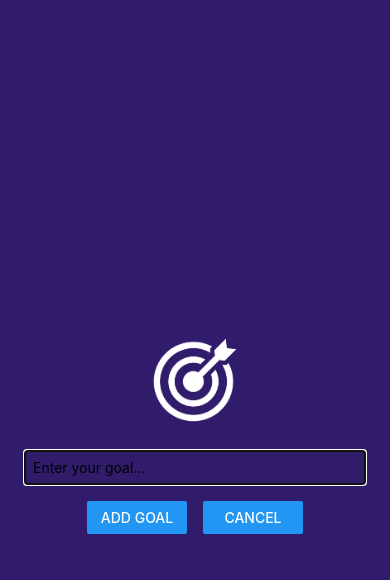
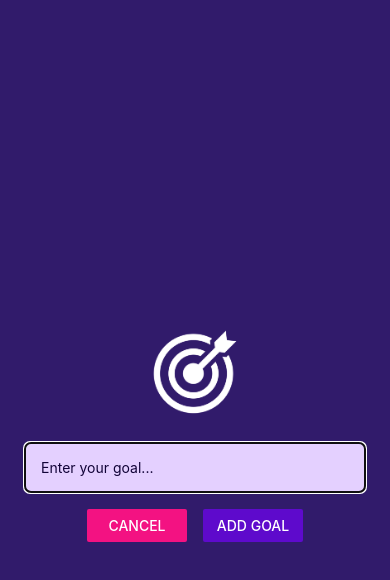
Before and after one commit to MiguelRebelatto/react-native-study-add-list, a React Native app: screen / in a window 390 px wide. Both pictures are taken after a click on the button "ADD NEW GOAL". Shown: the top 580 px of the page. Built offline with nearby package versions, Linux system fonts and the light colour scheme.

Commit message:
style(GoalInput): colors and paddings

```diff
--- a/components/GoalInput.js
+++ b/components/GoalInput.js
@@ -26,11 +26,11 @@ function GoalInput(props) {
                 />
                 <View style={styles.buttonContainer}>
                     <View style={styles.button}>
-                        <Button title='Add Goal' onPress={addGoalHandler}></Button>
-
+                        <Button title='Cancel' onPress={props.onCancel} color="#f31282"></Button>
                     </View>
                     <View style={styles.button}>
-                        <Button title='Cancel' onPress={props.onCancel}></Button>
+                        <Button title='Add Goal' onPress={addGoalHandler} color="#5e0acc"></Button>
+
                     </View>
                 </View>
             </View>
@@ -51,9 +51,12 @@ const styles = StyleSheet.create({
     },
     textInput: {
         borderWidth: 1,
-        borderColor: '#cccccc',
+        borderColor: '#e4d0ff',
+        backgroundColor: '#e4d0ff',
+        color: '#120438',
         width: '100%',
-        padding: 8
+        padding: 16,
+        borderRadius: 6
     },
     buttonContainer: {
         marginTop: 16,
```
